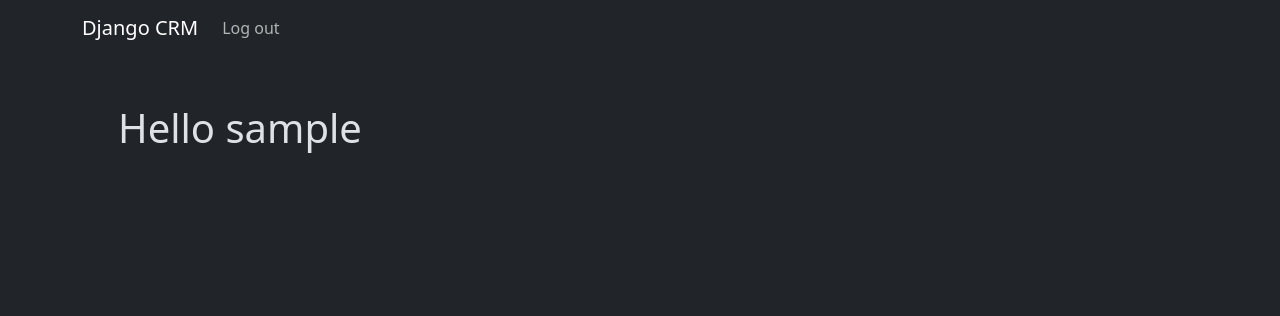
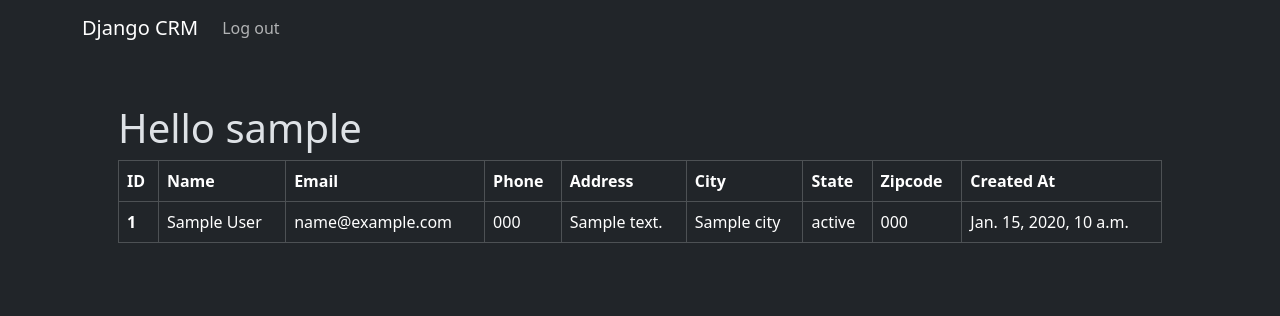
Before and after one commit to Basith-P/django-crm, a Django app: template website/templates/home.html in a window 1280 px wide. Shown: the top 316 px of the page. Run offline with Django 4.2, Linux system fonts and the light colour scheme; a user stored in the database is signed in; tables that the repository leaves empty hold one stand-in row (values such as "Sample post"); the template is opened without the code that fills it: most values are stand-ins (such as "Sample title", 1, 10 or a date in 2020).

Commit message:
display record in tables

```diff
--- a/website/templates/home.html
+++ b/website/templates/home.html
@@ -2,7 +2,43 @@
 
 <h1>Hello {{user}}</h1>
 
+{% if records %}
+<div class="table-responsive">
+  <table class="table table-dark table-bordered table-hover">
+    <thead class="table-dark">
+      <tr>
+        <th scope="col">ID</th>
+        <th scope="col">Name</th>
+        <th scope="col">Email</th>
+        <th scope="col">Phone</th>
+        <th scope="col">Address</th>
+        <th scope="col">City</th>
+        <th scope="col">State</th>
+        <th scope="col">Zipcode</th>
+        <th scope="col">Created At</th>
+      </tr>
+    </thead>
+    <tbody>
+      {% for record in records %}
+      <tr>
+        <th scope="row">{{record.id}}</th>
+        <td>{{ record.first_name }} {{ record.last_name }}</td>
+        <td>{{ record.email }}</td>
+        <td>{{ record.phone }}</td>
+        <td>{{ record.address }}</td>
+        <td>{{ record.city }}</td>
+        <td>{{ record.state }}</td>
+        <td>{{ record.zipcode }}</td>
+        <td>{{ record.created_at }}</td>
+      </tr>
+      {% endfor %}
+    </tbody>
+  </table>
+</div>
+
 {% else %}
+<h3>No records found!</h3>
+{% endif %} {% else %}
 
 <div class="col-md-6 offset-md-3 mt-5">
   <h1>Login</h1>
--- a/website/views.py
+++ b/website/views.py
@@ -3,9 +3,12 @@ from django.contrib.auth import authenticate, login, logout
 from django.contrib import messages
 
 from .forms import *
+from .models import Record
 
 
 def home(request):
+    records = Record.objects.all()
+
     if request.method == 'POST':
         username = request.POST['username']
         password = request.POST['password']
@@ -17,7 +20,7 @@ def home(request):
             messages.warning(request, "Error!")
         return redirect('home')
 
-    context = {}
+    context = {'records': records}
     return render(request, 'home.html', context)
 
 
```
